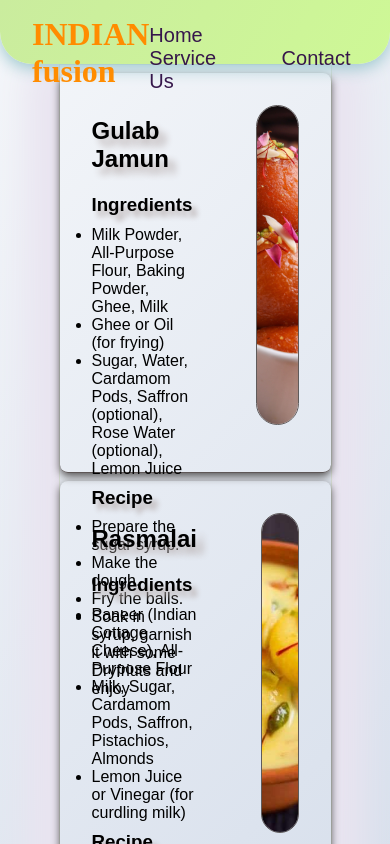
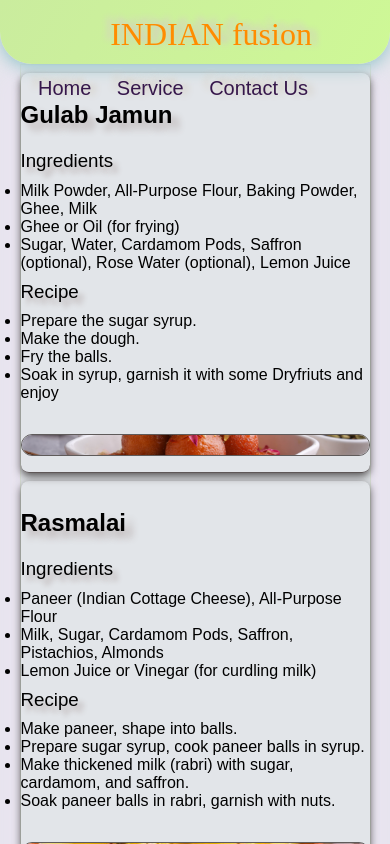
Before and after one commit to RAJ-NAIK/practice1, a plain HTML site: page index.html in a window 390 px wide. Shown: the top 844 px of the page. Drawn offline with Linux system fonts and the light colour scheme; a web font is replaced by a local one.

Commit message:
Update style.css
a bit chanes

```diff
--- a/style.css
+++ b/style.css
@@ -1,167 +1,149 @@
 @import url('https://fonts.cdnfonts.com/css/cocon');
-*{
+* {
     padding: 0;
-    margin:0;
+    margin: 0;
     box-sizing: border-box;
 }
-:root{
-  --font1:sans-serif;
-  --font2:'Cocon';
+:root {
+    --font1: sans-serif;
+    --font2: 'Cocon';
 }
-h2,h3{
-  padding:0.5em 0 0.5em 0;
-  text-shadow: 0.3em  0.3em  0.3em rgb(184, 175, 175);
+h2, h3 {
+    padding: 0.5em 0;
+    text-shadow: 0.3em 0.3em 0.3em rgb(184, 175, 175);
 }
-h3{
-  font-weight:lighter 65%;
+h3 {
+    font-weight: 300;
 }
-p{
-  font-weight: 60%;
+p {
+    font-weight: 300;
 }
-body{
-  background-color: #FFDEE9;
-/* background-image: linear-gradient(0deg, #FFDEE9 0%, #B5FFFC 100%); */
-background-image: linear-gradient(135deg, #f5f7fa 0%, #c3cfe2 100%);
-font-family: var(--font1,--font2);
+body {
+    background: #e2e5e9;
+    font-family: var(--font1, var(--font2));
+    font-size: 1em; /* Base font size */
 }
-
-
-
-.container{
+.container {
     width: 100vw;
-  overflow-x:none;
+    overflow-x: hidden;
 }
-
-/* navigation bar css start */
-.navigation-container{
-  width:100vw;
-  height:4em;
-  /* background-color:#ebb1e1b9; */
+.navigation-container {
+    width: 100%;
+    height: 4em;
     background-image: linear-gradient(120deg, #caec9e 0%, #cef896 100%);
     filter: blur(0.02em);
-  box-shadow: 0 0.3em  1em rgb(158, 200, 207);
-  /* border: 1px  solid rgb(148, 199, 114) ; */
-  border-bottom-left-radius:2em;
+    box-shadow: 0 0.3em 1em rgb(158, 200, 207);
+    border-bottom-left-radius: 2em;
     border-bottom-right-radius: 2em;
-
 }
-
-.navigation-list{
-  list-style:none;
+.navigation-list {
+    list-style: none;
     font-family: var(--font1);
     font-weight: 200;
-  font-style:normal;
-  font-size: 20px;
+    font-style: normal;
+    font-size: 1.25em;
     display: flex;
     flex-direction: row;
     justify-content: space-between;
-  text-shadow:  0.3em 0 0.3em orange,-0.3em -0.3em 0.3 orange;
-
+    text-shadow: 0.3em 0 0.3em rgb(211, 204, 192), -0.3em -0.3em 0.3em rgb(216, 209, 197);
 }
-
-.navigation-list li div a{
+.navigation-list li div a {
     text-decoration: none;
     color: #36174b;
-  padding-right:3em;
+    padding-right: 3em;
 }
-
-.nav-list-left{
-  font-family: var(--font2,--font1);
+.nav-list-left {
+    font-family: var(--font2, var(--font1));
     font-size: 1.6em;
-  font-weight:700;
+    font-weight: 700;
     color: #FF8C00;
     margin: 0.5em 0 0 1em;
 }
-
-.nav-list-right{
+.nav-list-right {
     margin: 1.2em 1.2em 0 0;
 }
-/* navigation bar css end */
-
-
-/* main content start */
-.content-box{
+.content-box {
     width: 70%;
     margin: auto;
-  border: 1px solid rgb(218, 224, 215);
-  box-shadow: 2em 0 2em #E9E4F0,-2em 0 2em #E9E4F0;
-
+    border: 0.1em solid rgb(218, 224, 215);
+    box-shadow: 2em 0 2em #E9E4F0, -2em 0 2em #E9E4F0;
 }
-
-.item{
-  width:100%;
-  height: 25rem;
-  margin-top:0.5em;
+.item {
+    width: 100%;
+    height: 25em;
+    margin-top: 0.5em;
     display: flex;
     justify-content: space-around;
-  border-bottom: 1px solid rgb(94, 87, 87);
+    border-bottom: 0.1em solid rgb(94, 87, 87);
     box-shadow: 0 0.2em 0.5em rgb(83, 81, 81);
     border-radius: 0.5em;
-  /* box-shadow: 0 1em 0.9em rgb(29, 28, 28); */
 }
-
-
-.left-item{
-  margin:2em;
+.left-item {
+    margin: 2em;
     height: 80%;
     width: 60%;
     font-size: 1em;
-
 }
-.right-item{
-  margin:2em;
-  height:20em;
+.right-item {
+    margin: 2em;
+    height: 20em;
     width: 25em;
     overflow: hidden;
-  border: 1px solid rgb(95, 91, 91);
+    border: 0.1em solid rgb(95, 91, 91);
     border-radius: 1.5em;
 }
-.right-item-img{
-  width:100%;
-  height:100%;
-  object-fit:cover;
-
+.right-item-img {
+    width: 100%;
+    height: 100%;
+    object-fit: cover;
 }
-/* main content end  */
-
-
-
-
-/* footer css start */
-.footer-container{
+.footer-container {
     padding: 0.5em;
     background-image: linear-gradient(120deg, #caec9e 0%, #cef896 100%);
     width: 100%;
     height: 4.5em;
     display: flex;
-  flex-direction: column;                                                        ;
+    flex-direction: column;
     align-items: center;
     gap: 0.5em;
-  border-radius: 1.5em  0 1.5em 0;
-  box-shadow: 0 0.5em 0.5em  rgb(235, 235, 213);
-
+    border-radius: 1.5em 0 1.5em 0;
+    box-shadow: 0 0.5em 0.5em rgb(235, 235, 213);
 }
-
-.contact-item{
+.contact-item {
     display: flex;
     justify-content: center;
     align-items: center;
     gap: 2.5em;
-  padding-top:0.5em ;
+    padding-top: 0.5em;
+}
+.contact-item li {
+    list-style: none;
+}
+.contact-item a img {
+    width: 1.5em;
+    height: 1.5em;
+}
+.company-copyright {
+    font-size: 0.9em;
 }
 
-.contact-item li{
-  list-style: none;
-
+/* Media Queries */
+@media (max-width: 768px) {
+    .content-box {
+        width: 90%;
     }
-.contact-item a img{
-  width: 1.5em;
-  height: 1.5em;
-
+    .item {
+        flex-direction: column;
     }
-
-.company-copyright{
-  font-size: 0.9em;
-
+    .left-item, .right-item {
+        width: 100%;
+        margin: 1em 0;
     }
-/* footer css ends */
+    .navigation-list {
+        flex-direction: column;
+        align-items: center;
+    }
+    .navigation-list li div a {
+        padding-right: 1em;
+    }
+}
```
Lines whose indentation alone changed are shown as unchanged.
